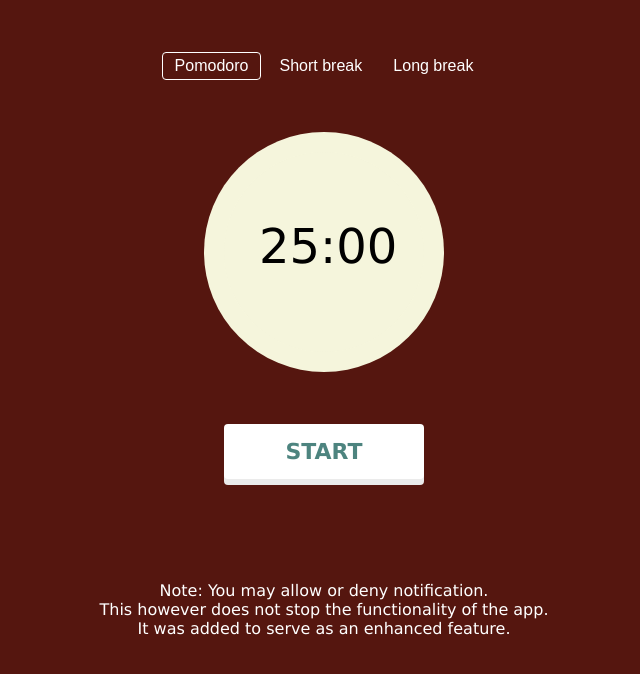
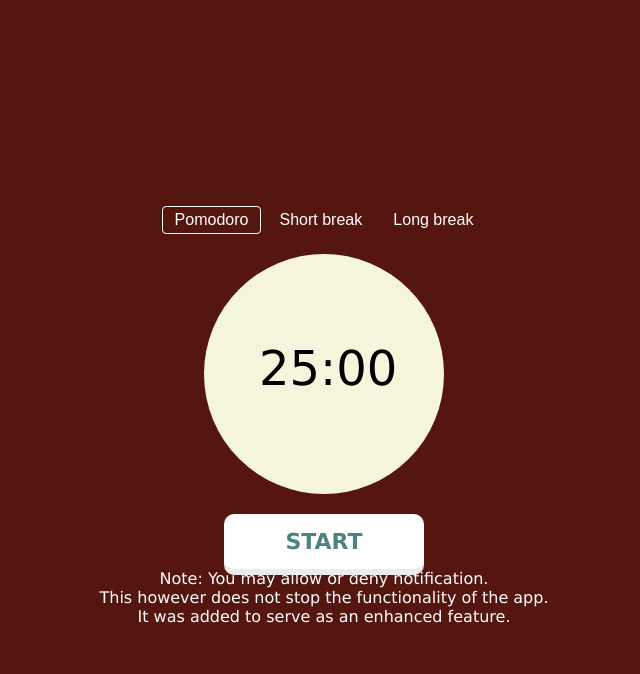
Before and after one commit to mjosh51/Pomodoro, a plain HTML site: page index.html in a window 1280 px wide. Shown: the whole page, without its empty margins (316-956 px from the left). Drawn offline with Linux system fonts and the light colour scheme.

Commit message:
edited sytles

```diff
--- a/css/pmdr.css
+++ b/css/pmdr.css
@@ -26,35 +26,30 @@ html {
 }
 
 body {
-  /* background-color: var(--pomodoro);
-  transition: background-color 1s ease; */
   background: #333;
+  transition: background-color 1s ease;
   font-family: 'Lucida Sans', 'Lucida Sans Regular', 'Lucida Grande', 'Lucida Sans Unicode', Geneva, Verdana, sans-serif, sans-serif;
-  user-select: none;
   width: 100%;
   height: 100vh;
   overflow: auto;
+  user-select: none; /* Prevents user from selecting text on the app */
 }
 
 .app {
-  position: absolute;
-  top: 50%;
-  left: 50%;
-  transform: translate(-50%, -50%);
   width: 100%;
   height: 100vh;
   background-color: var(--pomodoro);
   transition: background-color 1s ease;
+  display: flex;
+  flex-direction: column;
+  justify-content: center;
+  align-items: center;
 }
 
 .timer {
   margin-top: 2rem;
   padding: 20px;
   text-align: center;
-  display: grid;
-  gap: 2rem;
-  justify-content: center;
-  align-items: center;
 }
 
 .mode-button {
@@ -89,7 +84,7 @@ body {
   box-shadow: inset 0px 0px 0px 20px transparent, 0px 0px 0px 20px beige;
 }
 
-.time-circle:before {
+.time-circle::before {
   position: absolute;
   height: 100%;
   width: 100%;
@@ -162,26 +157,7 @@ body {
   border-width: initial;
   border-style: none;
   padding: 0px 12px;
-  border-radius: 4px;
-  transition: color 0.5s ease-in-out 0s;
-  font-family: 'Lucida Sans', 'Lucida Sans Regular', 'Lucida Grande', 'Lucida Sans Unicode', Geneva, Verdana, sans-serif, sans-serif;
-}
-
-.ask-button {
-  cursor: pointer;
-  box-shadow: rgba(0, 0, 0, 0.2) 0px 6px 0px;
-  font-size: 16px;
-  height: 55px;
-  text-transform: uppercase;
-  color: white;
-  font-weight: bold;
-  width: 200px;
-  background-color: rgba(0, 0, 0, 0.2);
-  border-width: initial;
-  border-style: none;
-  margin: 20px 0px 0px;
-  padding: 0px 12px;
-  border-radius: 4px;
+  border-radius: 10px;
   transition: color 0.5s ease-in-out 0s;
   font-family: 'Lucida Sans', 'Lucida Sans Regular', 'Lucida Grande', 'Lucida Sans Unicode', Geneva, Verdana, sans-serif, sans-serif;
 }
@@ -189,14 +165,6 @@ body {
 button:focus,
 button:active {
   outline: none;
-}
-
-.button-down {
-  display: flex;
-  flex-wrap: wrap;
-  gap: 1rem;
-  justify-content: center;
-  align-items: center;
 }
 
 /*Button goes down by `6px` when active class is toggled */
--- a/index.html
+++ b/index.html
@@ -35,13 +35,9 @@
         </div>
       </div>
 
-      <div class="button-down">
-        <button class="start-button" data-action="start" id="btn-js">
+      <button class="start-button" data-action="start" id="btn-js">
           Start
-        </button>
-      </div>
-      <br>
-      <br>
+      </button>
       <p>Note: You may allow or deny notification. <br><span>This however does not stop the functionality of the app.</span> <br><span>It was added to serve as an enhanced feature.</span></p>
     </div>
   </main>
```
